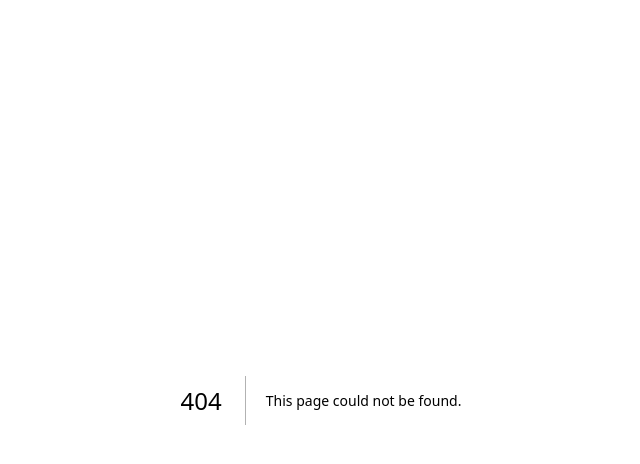
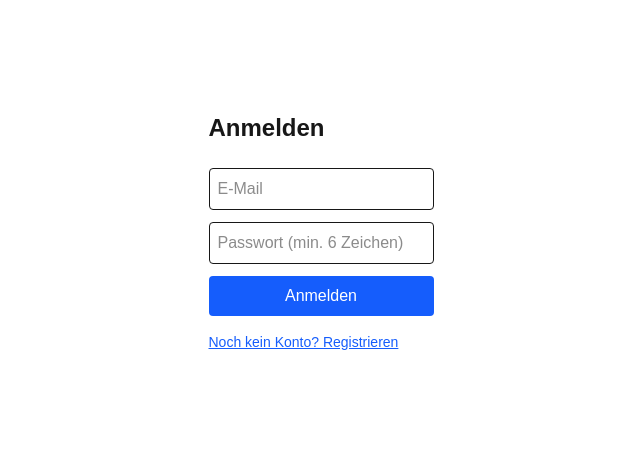
Before and after one commit to manalrhranati/praxis-connect, a Next.js app: page /login in a window 1280 px wide. Before the commit this address had no page. Shown: the top 464 px of the page, without its empty margins (319-959 px from the left). Built offline with nearby package versions, Linux system fonts and the light colour scheme; no server answers.

Commit message:
login and dashboard

```diff
--- /dev/null
+++ b/app/dashboard/page.tsx
@@ -0,0 +1,35 @@
+"use client";
+
+import { useEffect, useState } from "react";
+import { useRouter } from "next/navigation";
+import { createClient } from "@/lib/supabase/client";
+
+export default function DashboardPage() {
+  const router = useRouter();
+  const supabase = createClient();
+  const [email, setEmail] = useState<string | null>(null);
+
+  useEffect(() => {
+    supabase.auth.getUser().then(({ data }) => {
+      if (!data.user) router.push("/login");
+      else setEmail(data.user.email ?? null);
+    });
+  }, []);
+
+  async function logout() {
+    await supabase.auth.signOut();
+    router.push("/login");
+  }
+
+  if (!email) return null;
+
+  return (
+    <main className="mx-auto mt-24 max-w-xl p-4">
+      <h1 className="text-2xl font-bold">Dashboard</h1>
+      <p className="mt-2">Eingeloggt als {email}</p>
+      <button onClick={logout} className="mt-4 rounded border px-3 py-1">
+        Abmelden
+      </button>
+    </main>
+  );
+}
--- /dev/null
+++ b/app/login/page.tsx
@@ -0,0 +1,66 @@
+"use client";
+
+import { useState } from "react";
+import { useRouter } from "next/navigation";
+import { createClient } from "@/lib/supabase/client";
+
+export default function LoginPage() {
+  const router = useRouter();
+  const supabase = createClient();
+  const [email, setEmail] = useState("");
+  const [password, setPassword] = useState("");
+  const [mode, setMode] = useState<"login" | "register">("login");
+  const [error, setError] = useState<string | null>(null);
+
+  async function handleSubmit(e: React.FormEvent) {
+    e.preventDefault();
+    setError(null);
+
+    const { error } =
+      mode === "login"
+        ? await supabase.auth.signInWithPassword({ email, password })
+        : await supabase.auth.signUp({ email, password });
+
+    if (error) {
+      setError(error.message);
+      return;
+    }
+    router.push("/dashboard");
+  }
+
+  return (
+    <main className="mx-auto mt-24 max-w-sm p-4">
+      <h1 className="mb-6 text-2xl font-bold">
+        {mode === "login" ? "Anmelden" : "Registrieren"}
+      </h1>
+      <form onSubmit={handleSubmit} className="flex flex-col gap-3">
+        <input
+          type="email"
+          placeholder="E-Mail"
+          value={email}
+          onChange={(e) => setEmail(e.target.value)}
+          className="rounded border p-2"
+          required
+        />
+        <input
+          type="password"
+          placeholder="Passwort (min. 6 Zeichen)"
+          value={password}
+          onChange={(e) => setPassword(e.target.value)}
+          className="rounded border p-2"
+          required
+        />
+        {error && <p className="text-sm text-red-600">{error}</p>}
+        <button className="rounded bg-blue-600 p-2 text-white">
+          {mode === "login" ? "Anmelden" : "Konto erstellen"}
+        </button>
+      </form>
+      <button
+        onClick={() => setMode(mode === "login" ? "register" : "login")}
+        className="mt-4 text-sm text-blue-600 underline"
+      >
+        {mode === "login" ? "Noch kein Konto? Registrieren" : "Schon ein Konto? Anmelden"}
+      </button>
+    </main>
+  );
+}
--- /dev/null
+++ b/lib/supabase/client.ts
@@ -0,0 +1,8 @@
+import { createBrowserClient } from "@supabase/ssr";
+
+export function createClient() {
+  return createBrowserClient(
+    process.env.NEXT_PUBLIC_SUPABASE_URL!,
+    process.env.NEXT_PUBLIC_SUPABASE_PUBLISHABLE_KEY!
+  );
+}
--- a/package.json
+++ b/package.json
@@ -9,6 +9,8 @@
     "lint": "eslint"
   },
   "dependencies": {
+    "@supabase/ssr": "^0.12.7",
+    "@supabase/supabase-js": "^2.119.0",
     "next": "16.4.6",
     "react": "19.3.0",
     "react-dom": "19.3.0"
```
Also changed, not shown: 1 other file (tests, documents, lock files or other folders).
